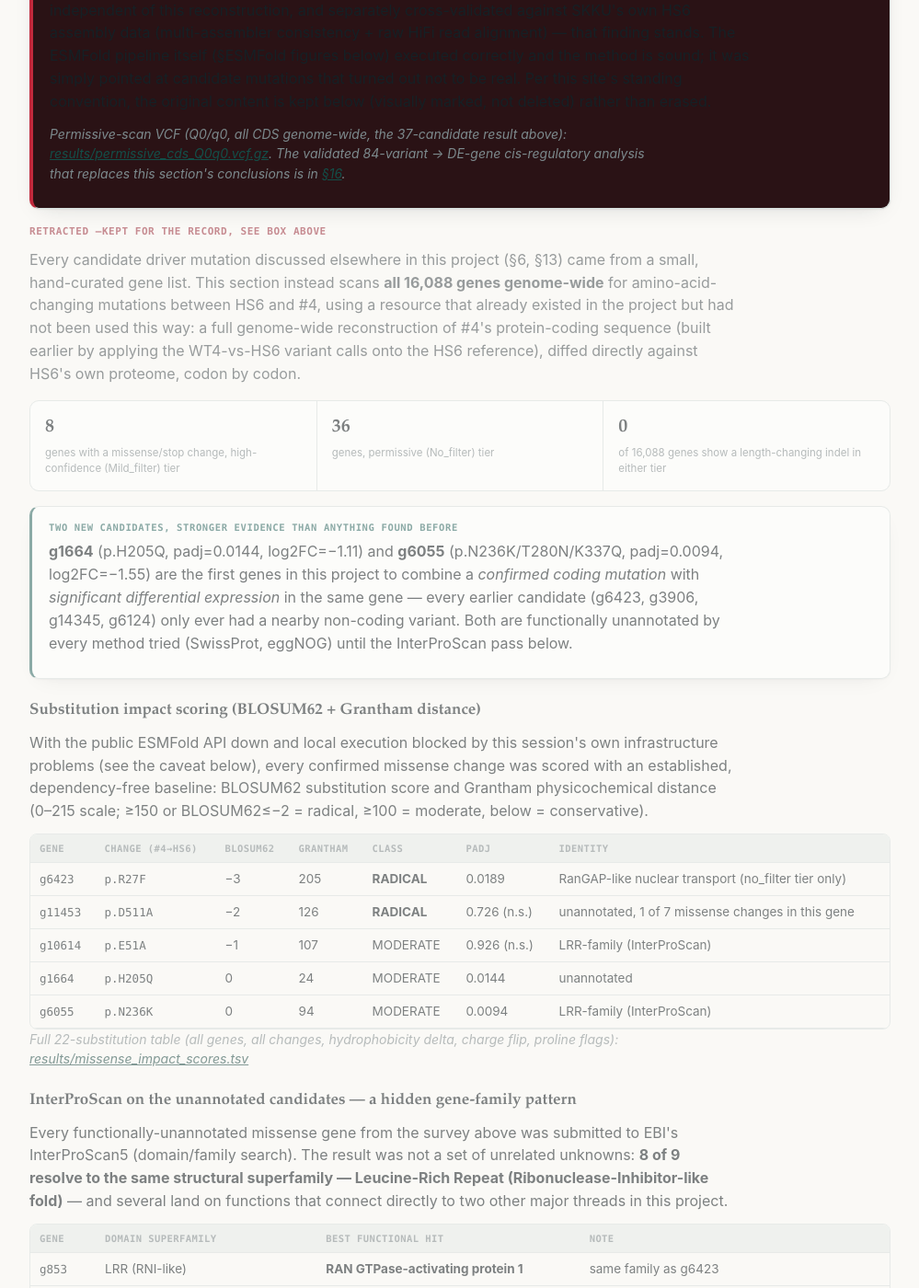
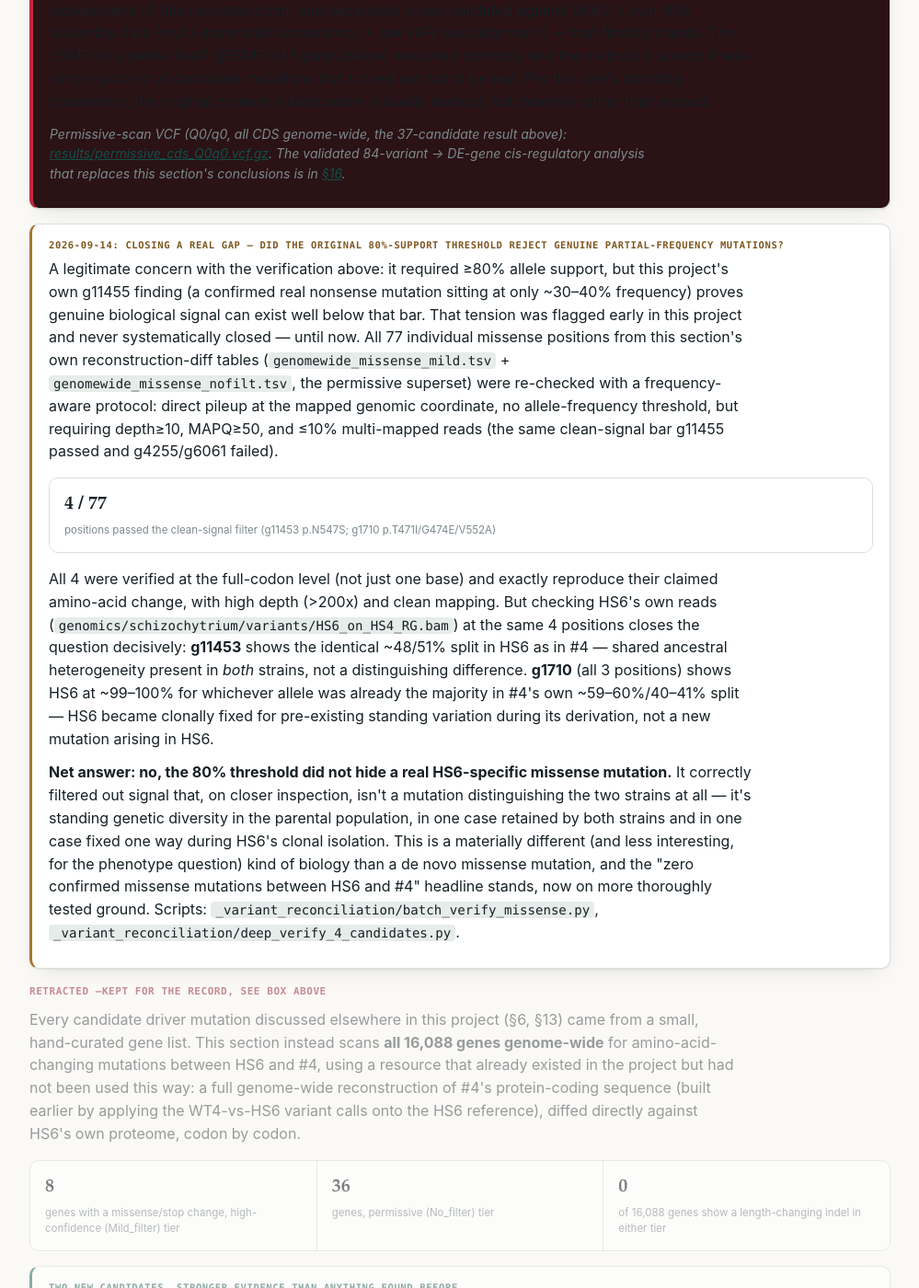
Before and after one commit to jinho1987/schizochytrium-hs6-genomics, a Jekyll site: the page report4.html, which Jekyll copies as it is, in a window 1280 px wide and 1400 px high, scrolled down 20025 px. Shown: the whole window at 92% size, without its empty margins (140-1139 px from the left). Built offline with Jekyll 4.4.1, drawn with Linux system fonts in a browser that asks for light colours.

Commit message:
Close the partial-frequency missense gap: 4/77 positions show real signal, none are HS6-specific mutations
Systematically re-checked all 77 individual missense positions from this
sections own reconstruction-diff tables using a frequency-aware protocol
(depth, MAPQ, multi-mapping -- the same bar g11455 passed) instead of the
original 80%-support threshold. 4 positions passed (g11453 p.N547S;
g1710 p.T471I/G474E/V552A), all verified at the full-codon level.

Checking HS6s own reads at these 4 positions closes the question: g11453
shows identical heterogeneity in both strains (shared ancestral variation,
not a difference); g1710 shows HS6 clonally fixed for the pre-existing
majority allele already in #4 (fixation of standing variation during
derivation, not a new mutation). Neither is a genuine HS6-specific
missense mutation -- the zero-missense headline stands, now tested
against a real, previously-unresolved methodological concern rather
than left as an open question.

Co-Authored-By: Claude Sonnet 5 <noreply@anthropic.com>

```diff
--- a/report4.html
+++ b/report4.html
@@ -636,6 +636,16 @@ a{color:var(--teal-ink);}
       <p>To directly answer "does relaxing the filter change this": a maximally permissive rescan was run with all quality/mapping-quality thresholds fully disabled (<code>-Q 0 -q 0</code>), checking every base of every CDS genome-wide (30,786 CDS features) directly against the WT4 reads. <b>37 candidate sites appear &mdash; and every single one is the same artifact type</b>: a multi-base indel inside a tandem microsatellite repeat (AAG-repeats, CAT-repeats, AGC-repeats, GT-repeats and similar STR motifs), with zero reads supporting the reference allele at any of them (the classic PCR/sequencing-slippage signature in repetitive DNA, not a real biological difference) and uniformly low QUAL scores even with no threshold applied at all. None are SNPs; none are missense-capable. This is exactly the artifact class that base/mapping-quality filtering exists to remove &mdash; relaxing the filter doesn't recover real signal, it recovers more of this same noise. The answer to "no matter how much we relax the filter" is now a tested one, not a guess: no.</p>
       <p><b>What's unaffected:</b> the structural variant survey (&sect;15) was built directly from BAM alignment, independent of this reconstruction, and separately cross-validated against SKKU's own HS6 assembly data (multi-assembler consistency + raw HiFi read alignment) &mdash; that finding stands. The ESMFold pipeline itself (&sect;ESMFold figures below) executed correctly and the method is sound; it was simply pointed at candidate mutations that turned out not to be real. Per this site's standing convention, the original content is kept below (visually marked, not deleted) rather than erased.</p>
       <p class="pending-note">Permissive-scan VCF (Q0/q0, all CDS genome-wide, the 37-candidate result above): <a href="results/permissive_cds_Q0q0.vcf.gz">results/permissive_cds_Q0q0.vcf.gz</a>. The validated 84-variant &rarr; DE-gene cis-regulatory analysis that replaces this section's conclusions is in <a href="#synthesis">&sect;16</a>.</p>
+    </div>
+
+    <div class="callout method" style="margin-top:14px;">
+      <span class="lbl">2026-09-14: closing a real gap &mdash; did the original 80%-support threshold reject genuine partial-frequency mutations?</span>
+      <p>A legitimate concern with the verification above: it required &ge;80% allele support, but this project's own g11455 finding (a confirmed real nonsense mutation sitting at only ~30&ndash;40% frequency) proves genuine biological signal can exist well below that bar. That tension was flagged early in this project and never systematically closed &mdash; until now. All 77 individual missense positions from this section's own reconstruction-diff tables (<code>genomewide_missense_mild.tsv</code> + <code>genomewide_missense_nofilt.tsv</code>, the permissive superset) were re-checked with a frequency-aware protocol: direct pileup at the mapped genomic coordinate, no allele-frequency threshold, but requiring depth&ge;10, MAPQ&ge;50, and &le;10% multi-mapped reads (the same clean-signal bar g11455 passed and g4255/g6061 failed).</p>
+      <div class="stat-grid">
+        <div class="stat-card"><div class="v">4 / 77</div><div class="k">positions passed the clean-signal filter (g11453 p.N547S; g1710 p.T471I/G474E/V552A)</div></div>
+      </div>
+      <p style="margin-top:8px;">All 4 were verified at the full-codon level (not just one base) and exactly reproduce their claimed amino-acid change, with high depth (>200x) and clean mapping. But checking HS6's own reads (<code>genomics/schizochytrium/variants/HS6_on_HS4_RG.bam</code>) at the same 4 positions closes the question decisively: <b>g11453</b> shows the identical ~48/51% split in HS6 as in #4 &mdash; shared ancestral heterogeneity present in <i>both</i> strains, not a distinguishing difference. <b>g1710</b> (all 3 positions) shows HS6 at ~99&ndash;100% for whichever allele was already the majority in #4's own ~59&ndash;60%/40&ndash;41% split &mdash; HS6 became clonally fixed for pre-existing standing variation during its derivation, not a new mutation arising in HS6.</p>
+      <p style="margin-top:8px;"><b>Net answer: no, the 80% threshold did not hide a real HS6-specific missense mutation.</b> It correctly filtered out signal that, on closer inspection, isn't a mutation distinguishing the two strains at all &mdash; it's standing genetic diversity in the parental population, in one case retained by both strains and in one case fixed one way during HS6's clonal isolation. This is a materially different (and less interesting, for the phenotype question) kind of biology than a de novo missense mutation, and the "zero confirmed missense mutations between HS6 and #4" headline stands, now on more thoroughly tested ground. Scripts: <code>_variant_reconciliation/batch_verify_missense.py</code>, <code>_variant_reconciliation/deep_verify_4_candidates.py</code>.</p>
     </div>
 
     <div class="retracted-block">
```
